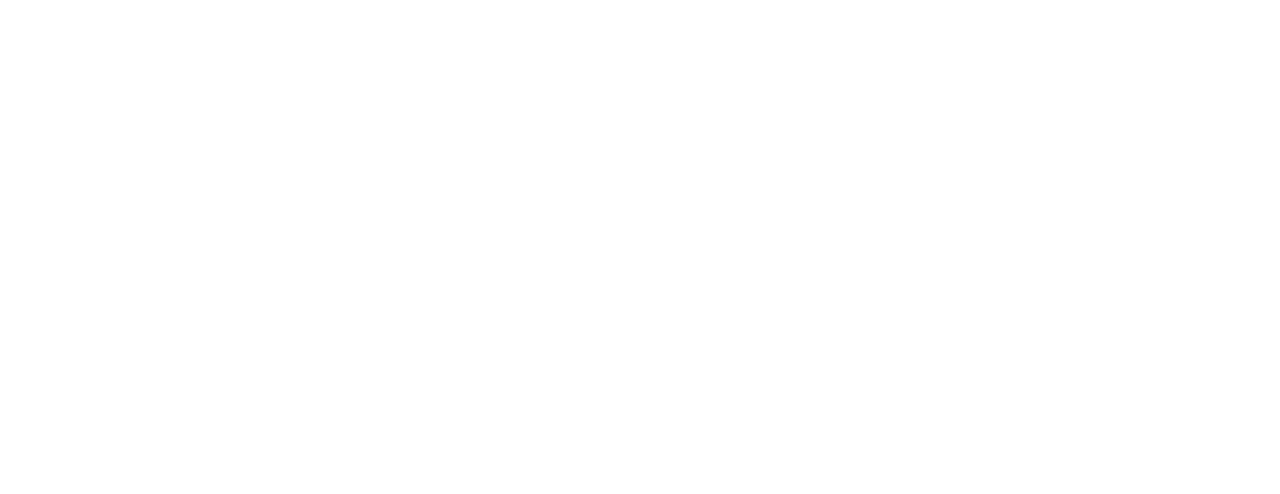
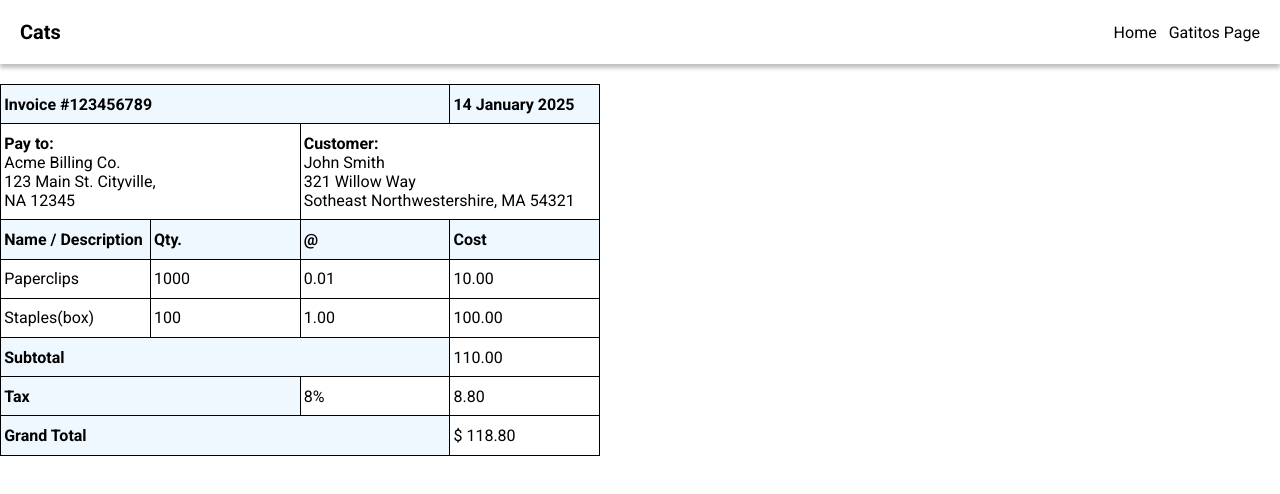
Before and after one commit to LuisCar09/Gimnasio-El-Gordo-Gervasio, a plain HTML site: page index.html in a window 1280 px wide. Drawn offline with Linux system fonts and the light colour scheme.

Commit message:
Project finished

```diff
--- a/index.html
+++ b/index.html
@@ -3,10 +3,109 @@
 <head>
     <meta charset="UTF-8">
     <meta name="viewport" content="width=device-width, initial-scale=1.0">
-    <link rel="stylesheet" href="./index.html">
-    <title>Document</title>
+    <link rel="stylesheet" href="./styles.css">
+    <link href="https://fonts.googleapis.com/css2?family=Roboto:wght@300;400;700&display=swap" rel="stylesheet">
+    <title>Invoice</title>
 </head>
 <body>
+    <header>
+        <nav>
+            <h1>Cats</h1>
 
+            <ul>
+                <a href="./index.html"><li>Home</li></a>
+                <a href="./gatitos.html">
+                    <li>Gatitos Page</li>
+                </a>
+            </ul>
+        </nav>
+    </header>
+    <section class="invoice">
+        <table   style="width: 600px;" >
+            <thead>
+                <tr  >
+                    <th colspan="3" ><strong>Invoice #123456789</strong></th>
+                    <th colspan="1"><strong>14 January 2025</strong></th>
+
+                </tr>
+
+            </thead>
+
+            <tbody>
+                <tr>
+                    <td colspan="2">
+                        <strong>Pay to:</strong>
+                        <p>Acme Billing Co.</p>
+                        <p>123 Main St. Cityville,</p>
+                        <p>NA 12345</p>
+                    </td>
+                    <td colspan="2">
+                        <strong>Customer:</strong>
+                        <p>John Smith</p>
+                        <p>321 Willow Way</p>
+                        <p>Sotheast Northwestershire, MA 54321</p>
+
+                    </td>
+
+
+                    </td>
+                </tr>
+            </tbody>
+             <thead>
+                <tr>
+
+                        <th ><strong>Name / Description</strong> </th>
+
+                        <th ><strong>Qty.</strong></th>
+                        <th >@</th>
+                        <th ><strong>Cost</strong></th>
+
+                </tr>
+            </thead>
+
+            <tbody>
+                <tr>
+                    <td>Paperclips</td>
+                    <td>1000</td>
+                    <td>0.01</td>
+                    <td>10.00</td>
+                </tr>
+
+                <tr>
+                    <td>Staples(box)</td>
+                    <td>100</td>
+                    <td>1.00</td>
+                    <td>100.00</td>
+                </tr>
+            </tbody>
+
+            <thead>
+                <tr >
+                    <th colspan="3">Subtotal</th>
+                    <td colspan="1">
+                        110.00
+                    </td>
+                </tr>
+
+            </thead>
+
+            <thead>
+                <tr>
+                    <th colspan="2">Tax</th>
+
+                    <td>8%</td>
+                    <td>8.80</td>
+                </tr>
+            </thead>
+
+            <thead>
+                <tr>
+                    <th colspan="3">Grand Total</th>
+
+                    <td>$ 118.80</td>
+                </tr>
+            </thead>
+        </table>
+    </section>
 </body>
 </html>
--- a/styles.css
+++ b/styles.css
@@ -0,0 +1,70 @@
+*{
+    font-family: "Roboto", sans-serif;
+    box-sizing: border-box;
+    margin: 0;
+    padding: 0;
+}
+nav{
+    display: flex;
+    align-items: center;
+    justify-content: space-between;
+    padding: 20px ;
+    box-shadow: 0px 4px 4px rgba(0, 0, 0, 0.25);
+    margin-bottom: 20px;
+}
+ul{
+    list-style-type: none;
+    padding: 0;
+    display: flex;
+}
+ul li{
+    margin-left: 12px;
+}
+a{
+    text-decoration: none;
+    color: black;
+    cursor: pointer;
+}
+a:hover{
+    color: brown;
+}
+table{
+    border: 1px solid black;
+    border-collapse: collapse;
+    table-layout: fixed;
+}
+th{
+    background-color:#F0F8FF;
+
+
+}
+th,td{
+    border: 1px solid black;
+    text-align: left;
+    padding: 0.6rem 0 0.6rem 0.2rem;
+}
+h1{
+    text-align: center;
+    font-size: 20px;
+}
+h1:hover{
+    color: brown;
+}
+h2{
+    text-align: center;
+    font-size: 32px;
+}
+.portrait{
+    height: 300px;
+    width: 400px;
+    margin: 20px;
+}
+.portrait img{
+    width: 100%;
+    height: 100%;
+}
+video{
+    width: 400px;
+    height: 400px;
+    margin: 20px;
+}
```
Also changed, not shown: gatitos.html (added, +81 -0 lines), 1 other file.
